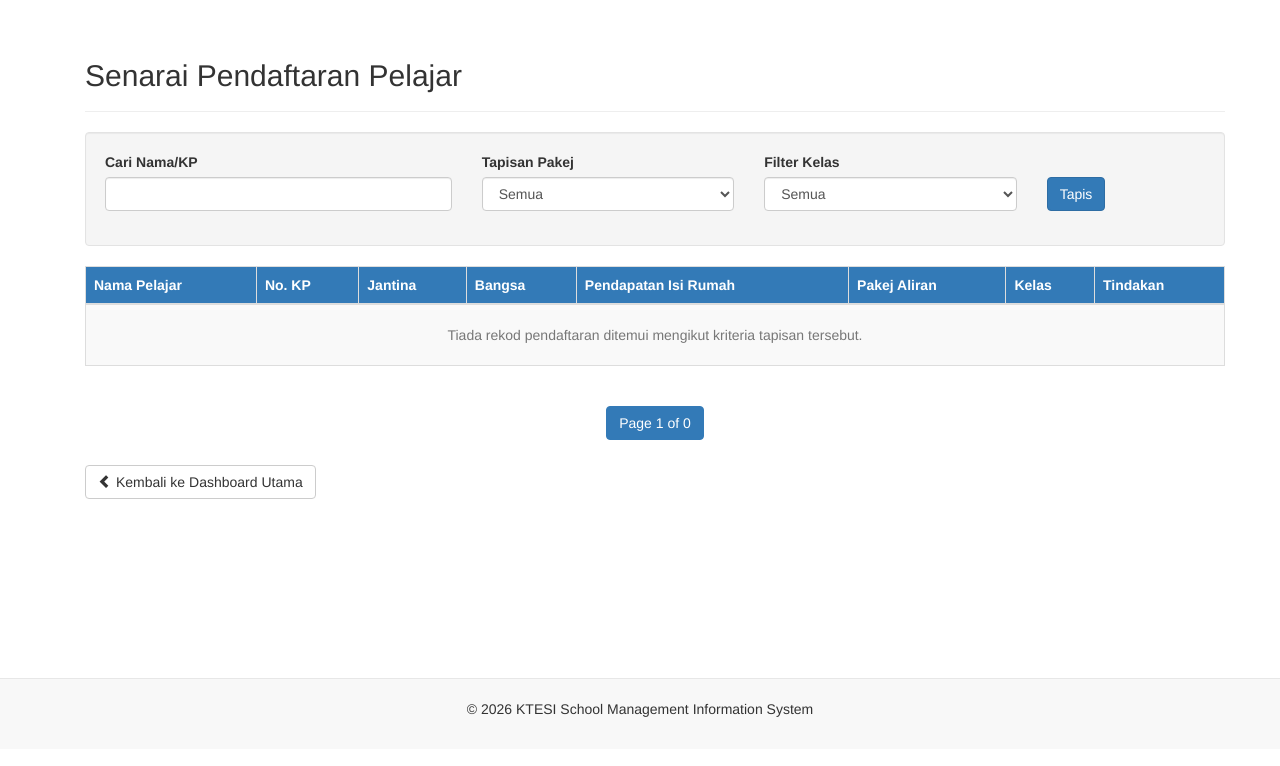
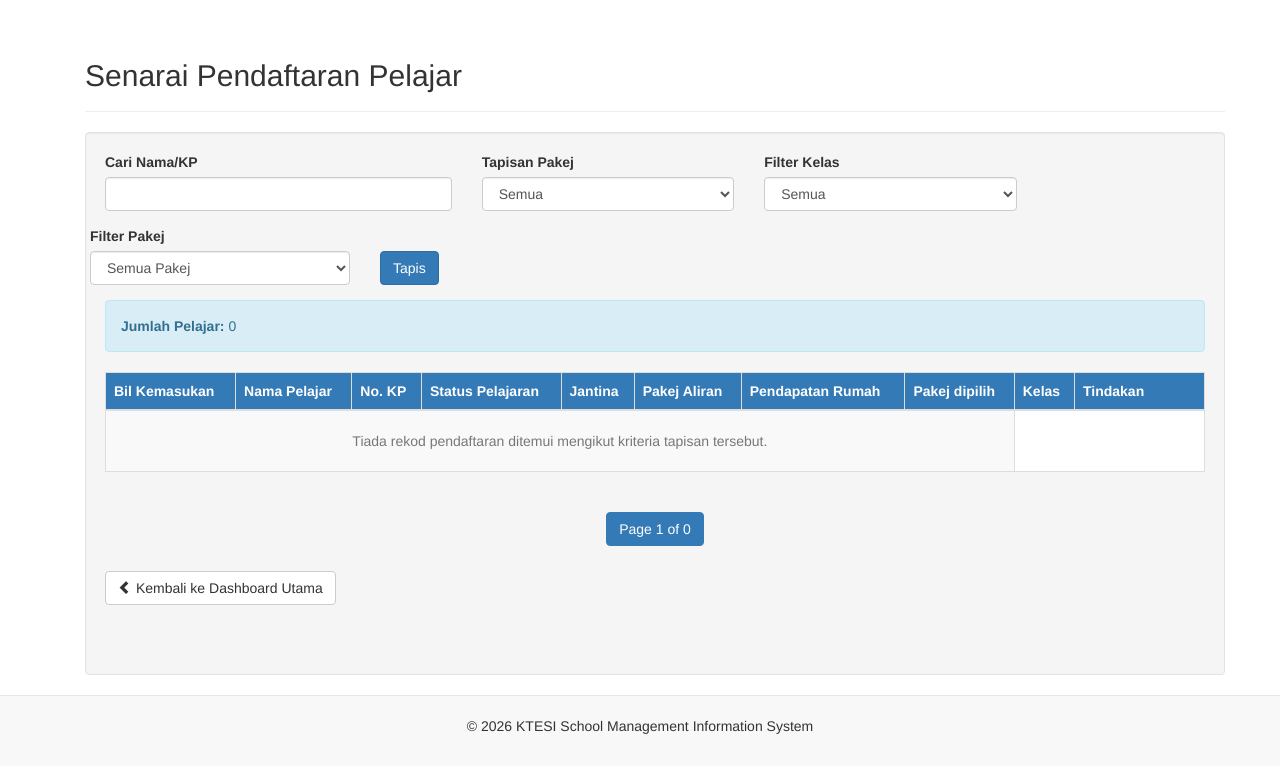
Before and after one commit to nicholastan-bit/SMIS, a Flask app: page /admin/students-list in a window 1280 px wide. Shown: the part 51-817 px from the top of the page. Before the commit the page ends 768 px from the top, so only its background shows below. Run offline with Flask 3, Linux system fonts and the light colour scheme; the visitor is signed in with stand-in values (Sample User, id 1); data that the repository does not hold is empty; some libraries are stand-ins or nearby versions.

Commit message:
Issue fixes and features
variable problems and minor features added to students list and settings for admins

```diff
--- a/app.py
+++ b/app.py
@@ -2,17 +2,35 @@ from flask import Flask, render_template, request, redirect, url_for, session, f
 from db.db_config import db_config
 import mysql.connector
 import os
+import json
 from werkzeug.utils import secure_filename
 
+LIMITS_FILE = 'limits.json'
+
 PACKAGE_LIMITS = {
-    'BK': 80, 'BK1': 20, 'BK2': 20, 'BK3': 20, 'BK4': 20,
+    'BK': 1, 'BK1': 15, 'BK2': 15, 'BK3': 15, 'BK4': 15,
     'FK': 60, 'FK1': 20, 'FK2': 20, 'FK3': 20,
     'CK': 20, 'CK1': 20,
     'CV': 30, 'CV1': 30,
-    'AP': 135
+    'AP': 120
 
 }
-DEFAULT_LIMIT = 45
+DEFAULT_LIMIT = 40
+
+def get_limits():
+    # If the file doesn't exist, create it with your default dictionary
+    if not os.path.exists(LIMITS_FILE):
+        default_limits = PACKAGE_LIMITS
+        with open(LIMITS_FILE, 'w') as f:
+            json.dump(default_limits, f)
+        return default_limits
+
+    with open(LIMITS_FILE, 'r') as f:
+        return json.load(f)
+
+def save_limits(limits_dict):
+    with open(LIMITS_FILE, 'w') as f:
+        json.dump(limits_dict, f, indent=4)
 
 app = Flask(__name__)
 app.secret_key = 'smis_admin_secret_key'
@@ -552,7 +570,6 @@ def package_page():
         return redirect(url_for('gateway'))
 
     # 1. Define Capacity Limits
-    DEFAULT_LIMIT = 45
     DECOY_IDS = [1, 6, 8, 12, 14, 16, 20, 22, 24, 26, 28, 30, 32, 34, 36, 38]
 
     conn = get_db_connection()
@@ -639,39 +656,53 @@ def package_page():
     WHERE p.status_aktif = 1
     """)
     all_rows = cursor.fetchall()
-    cursor.close()
-    conn.close()
 
     # ... inside your package_page function, after cursor.fetchall() ...
+    current_limits = get_limits()
+    cursor.execute("SELECT id_pakej, kod_pakej FROM pakej")
+    pakej_mapping = {row['id_pakej']: row['kod_pakej'] for row in cursor.fetchall()}
+
+    group_counts = {}
+    for pid, count in enrollment_data.items():
+        kod = pakej_mapping.get(pid, '')
+        prefix = ''.join([i for i in kod if not i.isdigit()])
+        group_counts[prefix] = group_counts.get(prefix, 0) + count
 
     # Build response map
     packages_map = {}
     for row in all_rows:
-        # 1. Filter: ONLY show decoy packages.
-        # If the code contains '/', it's a semester-specific class, so skip it.
-        if '/' in row['kod_pakej']:
-            continue
+        if '/' in row['kod_pakej']: continue
 
-        # 2. Eligibility logic
-        is_allowed = any(row['kod_pakej'].startswith(prefix) for prefix in allowed_prefixes)
+        kod = row['kod_pakej']
+        prefix = ''.join([i for i in kod if not i.isdigit()])
 
-        # 3. Capacity logic
-        limit = PACKAGE_LIMITS.get(row['kod_pakej'], DEFAULT_LIMIT)
-        current_count = enrollment_data.get(row['id_pakej'], 0)
+        # Get Limits
+        limit_class = current_limits.get(kod, DEFAULT_LIMIT)
+        limit_group = current_limits.get(prefix, 120)
 
-        # Only add if allowed by stream AND has space
-        if is_allowed and current_count < limit:
-            if row['kod_pakej'] not in packages_map:
-                packages_map[row['kod_pakej']] = {
+        # Get Counts
+        count_class = enrollment_data.get(row['id_pakej'], 0)
+        count_group = group_counts.get(prefix, 0)
+
+        # Eligibility & Capacity logic
+        is_allowed = any(kod.startswith(p) for p in allowed_prefixes)
+
+        # Check if either individual class OR group total is full
+        if is_allowed and count_class < limit_class and count_group < limit_group:
+            if kod not in packages_map:
+                packages_map[kod] = {
                     'id_pakej': row['id_pakej'],
-                    'kod_pakej': row['kod_pakej'],
+                    'kod_pakej': kod,
                     'aliran': row['aliran'],
                     'subjek': [],
-                    'kekosongan': limit - current_count,
-                    'had_maksimum': limit
+                    'kekosongan': min(limit_class - count_class, limit_group - count_group),
+                    'had_maksimum': limit_class
                 }
             if row['nama_subjek']:
-                packages_map[row['kod_pakej']]['subjek'].append(row['nama_subjek'])
+                packages_map[kod]['subjek'].append(row['nama_subjek'])
+
+    cursor.close()
+    conn.close()
 
     return render_template('package.html',
                            packages=list(packages_map.values()),
@@ -694,7 +725,7 @@ def submit_package():
     conn = get_db_connection()
     cursor = conn.cursor(dictionary=True, buffered=True)
 
-    # 1. Fetch package details to get the code and define the limit
+    # 1. Fetch package details
     cursor.execute("SELECT kod_pakej FROM pakej WHERE id_pakej = %s", (selected_package_id,))
     pkg = cursor.fetchone()
 
@@ -705,36 +736,50 @@ def submit_package():
         return redirect(url_for('package_page'))
 
     kod_pakej = pkg['kod_pakej']
-    limit = PACKAGE_LIMITS.get(kod_pakej, 45)
+    current_limits = get_limits()
 
-    # 2. Re-verify the limit based on the actual kod_pakej
-    # Match the logic you defined in package_page()
 
-    # 3. Check current count
+    # 2. Identify the Group Prefix (e.g., BK from BK1)
+    prefix = ''.join([i for i in kod_pakej if not i.isdigit()])
+
+    # Define limits
+    limit_class = current_limits.get(kod_pakej, DEFAULT_LIMIT)
+    limit_group = current_limits.get(prefix, 120)
+
+    # 3. Check current counts
+    # Count for the specific class
     cursor.execute("SELECT COUNT(*) as count FROM pelajar WHERE id_pakej = %s", (selected_package_id,))
-    current_count = cursor.fetchone()['count']
+    count_class = cursor.fetchone()['count']
 
-    if current_count >= limit:
-        cursor.close()
-        conn.close()
-        flash(f"Maaf, pakej {kod_pakej} telah penuh ({current_count}/{limit}).", "danger")
+    # Count for the whole group (e.g., all BK classes)
+    cursor.execute("""
+        SELECT COUNT(*) as count FROM pelajar p
+        JOIN pakej pk ON p.id_pakej = pk.id_pakej
+        WHERE pk.kod_pakej LIKE %s
+    """, (f"{prefix}%",))
+    count_group = cursor.fetchone()['count']
+
+    # 4. Enforce Limits
+    if count_class >= limit_class:
+        flash(f"Maaf, kelas {kod_pakej} telah penuh ({count_class}/{limit_class}).", "danger")
+        cursor.close(); conn.close()
         return redirect(url_for('package_page'))
 
+    if count_group >= limit_group:
+        flash(f"Maaf, kuota keseluruhan bagi kumpulan {prefix} telah penuh ({count_group}/{limit_group}).", "danger")
+        cursor.close(); conn.close()
+        return redirect(url_for('package_page'))
+
+    # 5. Perform Update
     try:
-        cursor.execute("""
-            UPDATE pelajar
-            SET id_pakej = %s
-            WHERE no_kp_pelajar = %s
-        """, (selected_package_id, kp))
-
+        cursor.execute("UPDATE pelajar SET id_pakej = %s WHERE no_kp_pelajar = %s", (selected_package_id, kp))
         conn.commit()
         flash("Pilihan pakej berjaya didaftarkan!", "success")
-    except mysql.connector.Error as err:
+    except Exception as err:
         conn.rollback()
         flash(f"Ralat Sistem: {err}", "danger")
     finally:
-        cursor.close()
-        conn.close()
+        cursor.close(); conn.close()
 
     return redirect(url_for('index'))
 
@@ -745,7 +790,6 @@ def submit_package():
 
 @app.route('/admin/students-list')
 def admin_view_students_list():
-    # 1. Pagination Setup
     page = int(request.args.get('page', 1))
     per_page = 20
     offset = (page - 1) * per_page
@@ -753,23 +797,39 @@ def admin_view_students_list():
     search = request.args.get('search', '')
     sort_filter = request.args.get('sort', '')
     class_filter = request.args.get('class_filter', '')
+    pakej_filter = request.args.get('pakej_filter', '') # New Filter
 
     conn = get_db_connection()
     cursor = conn.cursor(dictionary=True, buffered=True)
 
-    # 2. Base Query (Used for filtering)
+    # Fetch choices for dropdowns
+    cursor.execute("SELECT id_pakej, kod_pakej FROM pakej ORDER BY kod_pakej")
+    all_packages = cursor.fetchall()
+
+    cursor.execute("SELECT DISTINCT kelas FROM pelajar WHERE kelas IS NOT NULL ORDER BY kelas")
+    all_classes = [r['kelas'] for r in cursor.fetchall()]
+
+    # Base Query
     where_clause = "WHERE 1=1"
     params = []
 
     if search:
         where_clause += " AND (nama_pelajar LIKE %s OR no_kp_pelajar LIKE %s)"
         params.extend([f"%{search}%", f"%{search}%"])
+
+    # Updated sort_filter logic (Keep your original logic)
     if sort_filter == 'unassigned':
-        where_clause += " AND pk.kod_pakej IS NOT NULL AND pk.kod_pakej REGEXP '^[^0-9]+$'"
+        where_clause += " AND (p.id_pakej IS NULL OR pk.kod_pakej REGEXP '^[^0-9]+$')"
     elif sort_filter == 'assigned':
         where_clause += " AND pk.kod_pakej IS NOT NULL AND pk.kod_pakej REGEXP '[0-9]'"
+
+    # Specific Package Filter
+    if pakej_filter:
+        where_clause += " AND p.id_pakej = %s"
+        params.append(pakej_filter)
+
     if class_filter:
-        where_clause += " AND TRIM(kelas) LIKE %s"
+        where_clause += " AND kelas = %s"
         params.append(class_filter.strip())
 
     # 3. Get total count for pagination
@@ -777,6 +837,9 @@ def admin_view_students_list():
     cursor.execute(count_query, params)
     total_students = cursor.fetchone()['total']
     total_pages = (total_students + per_page - 1) // per_page
+
+    print(f"DEBUG: WHERE clause is: {where_clause}")
+    print(f"DEBUG: Params are: {params}")
 
     # 4. Fetch Paginated Data
     query = f"""
@@ -797,7 +860,13 @@ def admin_view_students_list():
                            students=students,
                            page=page,
                            total_pages=total_pages,
-                           search=search, sort=sort_filter, class_filter=class_filter)
+                           total_students=total_students,
+                           search=search,
+                           sort=sort_filter,
+                           class_filter=class_filter,
+                           pakej_filter=pakej_filter, # Pass to template
+                           all_packages=all_packages, # Pass to template
+                           all_classes=all_classes) # Pass to template
 
 
 @app.route('/admin/student-profile/<int:student_id>', methods=['GET'])
@@ -882,7 +951,7 @@ def update_field():
     value = data.get('value')
 
     allowed_fields = [
-        'email', 'jantina', 'bangsa', 'agama', 'telefonNo',
+        'nama_pelajar','email', 'jantina', 'bangsa', 'agama', 'telefonNo',
         'alamat_rumah', 'cara_datang_sekolah', 'keadaan_mata',
         'masalah_kesihatan', 'status_oku', 'aliran_ditawar', 'kelas',
         'tarikh_lahir', 'tempat_lahir', 'no_surat_beranak', 'id_pakej', 'status_study'
@@ -947,19 +1016,54 @@ def admin_settings():
     conn = get_db_connection()
     cursor = conn.cursor(dictionary=True, buffered=True)
 
+    # Handle POST requests
     if request.method == 'POST':
-        enabled_forms = request.form.getlist('enabled_forms')
+        # Action 1: Toggle form settings
+        if 'enabled_forms' in request.form or 'toggle_submit' in request.form:
+            enabled_forms = request.form.getlist('enabled_forms')
+            cursor.execute("UPDATE form_settings SET is_enabled = FALSE")
+            for form_id in request.form.getlist('enabled_forms'):
+                cursor.execute("UPDATE form_settings SET is_enabled = TRUE WHERE form_id = %s", (form_id,))
+            conn.commit()
+            flash("Tetapan borang dikemaskini.", "success")
 
-        # Disable all first
-        cursor.execute("UPDATE form_settings SET is_enabled = FALSE")
-        # Enable the checked ones
-        for form_id in enabled_forms:
-            cursor.execute("UPDATE form_settings SET is_enabled = TRUE WHERE form_id = %s", (form_id,))
-        conn.commit()
+        # Action 2: Update specific package limit
+        elif 'update_limit' in request.form:
+            package_id = request.form.get('package_select')
+            new_limit = request.form.get('limit_number')
 
-        cursor.close()
-        conn.close()
+            cursor.execute("SELECT kod_pakej FROM pakej WHERE id_pakej = %s", (package_id,))
+            pkg = cursor.fetchone()
+
+            if pkg and new_limit:
+                limits = get_limits()
+                limits[pkg['kod_pakej']] = int(new_limit)
+                save_limits(limits)
+                flash(f"Had {pkg['kod_pakej']} dikemaskini kepada {new_limit}.", "success")
+
+        cursor.close(); conn.close()
         return redirect(url_for('admin_settings'))
+
+    # Fetch Data for Display
+    cursor.execute("SELECT * FROM form_settings")
+    settings = cursor.fetchall()
+
+    cursor.execute("""
+        SELECT p.id_pakej, p.kod_pakej, COUNT(s.bil_kemasukan) as total_students
+        FROM pakej p
+        LEFT JOIN pelajar s ON p.id_pakej = s.id_pakej
+        WHERE p.status_aktif = 1
+        GROUP BY p.id_pakej
+        ORDER BY p.kod_pakej
+    """)
+    package_summary = cursor.fetchall()
+
+    # Fetch packages for the dropdown list
+    cursor.execute("SELECT id_pakej, kod_pakej FROM pakej ORDER BY kod_pakej")
+    all_packages = cursor.fetchall()
+
+    cursor.close()
+    conn.close()
 
     form_labels = {
         'profil_form': 'Borang Maklumat Pelajar',
@@ -969,12 +1073,13 @@ def admin_settings():
         'pakej_form': 'Borang Pemilihan Pakej'
     }
 
-    # Display settings
-    cursor.execute("SELECT * FROM form_settings")
-    settings = cursor.fetchall()
-    cursor.close()
-    conn.close()
-    return render_template('admin_settings.html', settings=settings, form_labels=form_labels)
+    return render_template('admin_settings.html',
+                           settings=settings,
+                           form_labels=form_labels,
+                           package_summary=package_summary,
+                           all_packages=all_packages,
+                           package_limits=get_limits(), # Load from JSON
+                           default_limit=DEFAULT_LIMIT)
 
 @app.route('/statistics')
 def statistics():
--- a/raw data/CREATED TABLES.sql
+++ b/raw data/CREATED TABLES.sql
@@ -69,8 +69,12 @@ CREATE TABLE pelajar (
     aliran_ditawar ENUM('SAINS', 'SAINS SOSIAL') DEFAULT NULL,
     status_oku ENUM('TIDAK', 'YA') DEFAULT 'TIDAK',
     kelas VARCHAR(10),
+    tarikh_pendaftaran DATE,
 	CONSTRAINT fk_pelajar_pakej FOREIGN KEY (id_pakej) REFERENCES pakej (id_pakej) ON DELETE SET NULL
 ) AUTO_INCREMENT = 19207 ENGINE=InnoDB DEFAULT CHARSET=utf8mb4;
+
+ALTER TABLE pelajar
+ADD tarikh_pendaftaran DATE;
 
 -- 2. Jadual Penjaga
 CREATE TABLE penjaga (
--- a/templates/register.html
+++ b/templates/register.html
@@ -182,7 +182,7 @@
                             </select>
                         </div>
                         <div class="col-md-6 form-group">
-                            <label>Aliran Dipohon</label>
+                            <label>Aliran ditawar</label>
                             <select name="aliran_ditawar" class="form-control" required>
                                 <option value="">-- Pilih Aliran yang ditawar --</option>
                                 <option value="SAINS">Sains</option>
--- a/templates/students_list.html
+++ b/templates/students_list.html
@@ -40,6 +40,20 @@
                         </select>
                 </div>
 
+                <div class="row">
+                    <div class="col-md-3 form-group">
+                        <label>Filter Pakej</label>
+                        <select name="pakej_filter" class="form-control">
+                            <option value="">Semua Pakej</option>
+                            {% for p in all_packages %}
+                            <option value="{{ p.id_pakej }}" {% if request.args.get('pakej_filter')==p.id_pakej|string %}selected{%
+                                endif %}>
+                                {{ p.kod_pakej }}
+                            </option>
+                            {% endfor %}
+                        </select>
+                    </div>
+
                 <div class="col-md-2 form-group" style="padding-top: 25px;">
                     <button type="submit" class="btn btn-primary">Tapis</button>
                 </div>
@@ -47,25 +61,39 @@
         </form>
     </div>
 
+    <div class="alert alert-info">
+        <strong>Jumlah Pelajar:</strong> {{ total_students }}
+    </div>
+
     <table class="table table-striped table-bordered table-hover" style="background-color: white;">
         <thead>
             <tr class="bg-primary">
+                <th>Bil Kemasukan</th>
                 <th>Nama Pelajar</th>
                 <th>No. KP</th>
+                <th>Status Pelajaran</th>
                 <th>Jantina</th>
-                <th>Bangsa</th>
-                <th>Pendapatan Isi Rumah</th>
                 <th>Pakej Aliran</th>
+                <th>Pendapatan Rumah</th>
+                <th>Pakej dipilih</th>
                 <th>Kelas</th>
                 <th style="width: 130px;">Tindakan</th>
-            </tr>
-        </thead>
+            </tr></thead>
         <tbody>
             {% for s in students %}
             <tr>
+                <td>{{ s.bil_kemasukan }}</td>
                 <td>{{ s.nama_pelajar }}</td>
                 <td>{{ s.no_kp_pelajar }}</td>
+                <td>
+                    {% if s.status_study %}
+                    <span class="label label-success">Aktif</span>
+                    {% else %}
+                    <span class="label label-danger">Tidak Aktif</span>
+                    {% endif %}
+                </td>
                 <td>{{ s.jantina }}</td>
+
                 <td><span class="label label-default">{{ s.bangsa }}</span></td>
                 <td>
                     <strong>RM {{ "{:,.2f}".format(s.total_income or 0) }}</strong>           </td>
@@ -76,6 +104,7 @@
                     <span class="text-danger"><i>Belum Memilih</i></span>
                     {% endif %}
                 </td>
+
                 <td>
                     {% if s.kelas %}
                     <span class="label label-info"
```
Also changed, not shown: limits.json (added, +16 -0 lines), templates/admin_settings.html (+57 -6 lines), templates/profile.html (+7 -1 lines).
